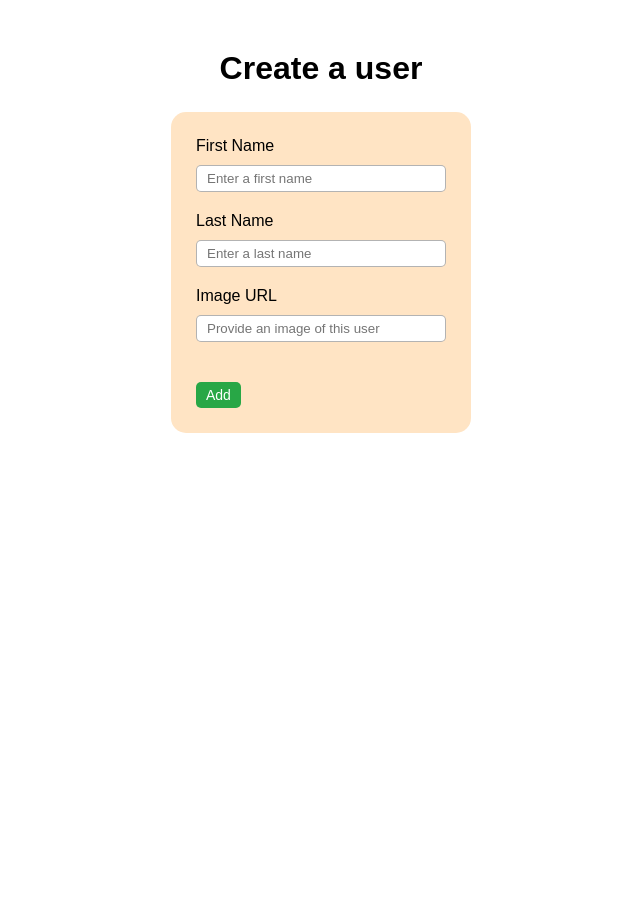
After one commit to rnbrietzke10/flask-blogly-sb, a Flask app: page /users/new in a window 1280 px wide; the page is wider, and only the part inside the window is pictured. The commit adds this page. Shown: that part, without its empty margins (369-1009 px from the left). Run offline with Flask 2, Linux system fonts and the light colour scheme.

Commit message:
set up '/users' and '/users/new' GET routes

```diff
--- a/app.py
+++ b/app.py
@@ -24,3 +24,8 @@ def list_users():
 @app.route('/')
 def base():
     return redirect('/users')
+
+
+@app.route('/users/new')
+def add_new_user():
+    return render_template('new_user_form.html')
--- a/static/app.css
+++ b/static/app.css
@@ -0,0 +1,55 @@
+* {
+  margin: 0;
+  padding: 0;
+  box-sizing: border-box;
+}
+
+.wrapper {
+  display: flex;
+  flex-direction: column;
+  align-items: center;
+  font-family: Arial, Helvetica, sans-serif;
+  margin: 50px;
+  height: 100vh;
+  width: 100%;
+}
+
+#content {
+  margin: 25px;
+  background-color: bisque;
+  min-width: 300px;
+  padding: 25px;
+  border-radius: 15px;
+}
+
+a {
+  text-decoration: none;
+}
+
+.btn {
+  display: inline-block;
+  color: #fff;
+  background-color: #6c757d;
+  padding: 5px 10px;
+  border-radius: 5px;
+  margin-top: 20px;
+  font-size: 14px;
+}
+
+.input-container {
+  display: flex;
+  flex-direction: column;
+  height: 75px;
+}
+
+input[type="text"] {
+  margin-top: 10px;
+  padding: 5px 10px;
+  border-radius: 5px;
+  border: 1px solid rgba(128, 128, 128, 0.6);
+}
+
+.btn.add {
+  background-color: #28a746;
+  border: none;
+}
--- a/templates/base.html
+++ b/templates/base.html
@@ -4,7 +4,11 @@
     <meta charset="UTF-8" />
     <meta http-equiv="X-UA-Compatible" content="IE=edge" />
     <meta name="viewport" content="width=device-width, initial-scale=1.0" />
-    <link rel="stylesheet" href="{{ url_for('static', filename='app.css') }}" />
+    <link
+      rel="stylesheet"
+      type="text/css"
+      href="{{ url_for('static', filename='app.css') }}"
+    />
     <title>{% block title %} {% endblock %}</title>
   </head>
   <body>
--- /dev/null
+++ b/templates/new_user_form.html
@@ -0,0 +1,37 @@
+{% extends 'base.html' %} {% block title %}Blogly Users{% endblock %} {% block
+page_title %}Create a user{% endblock %} {% block content %}
+
+<form action="/user" method="post">
+  <div class="input-container">
+    <label for="firstName">First Name</label>
+    <input
+      type="text"
+      name="firstName"
+      id="firstName"
+      placeholder="Enter a first name"
+    />
+  </div>
+
+  <div class="input-container">
+    <label for="lastName">Last Name</label>
+    <input
+      type="text"
+      name="lastName"
+      id="lastName"
+      placeholder="Enter a last name"
+    />
+  </div>
+
+  <div class="input-container">
+    <label for="imageUrl">Image URL</label>
+    <input
+      type="text"
+      name="imageUrl"
+      id="imageUrl"
+      placeholder="Provide an image of this user"
+    />
+  </div>
+
+  <button class="btn add">Add</button>
+</form>
+{% endblock %}
```
Also changed, not shown: templates/users.html (+9 -1 lines).
